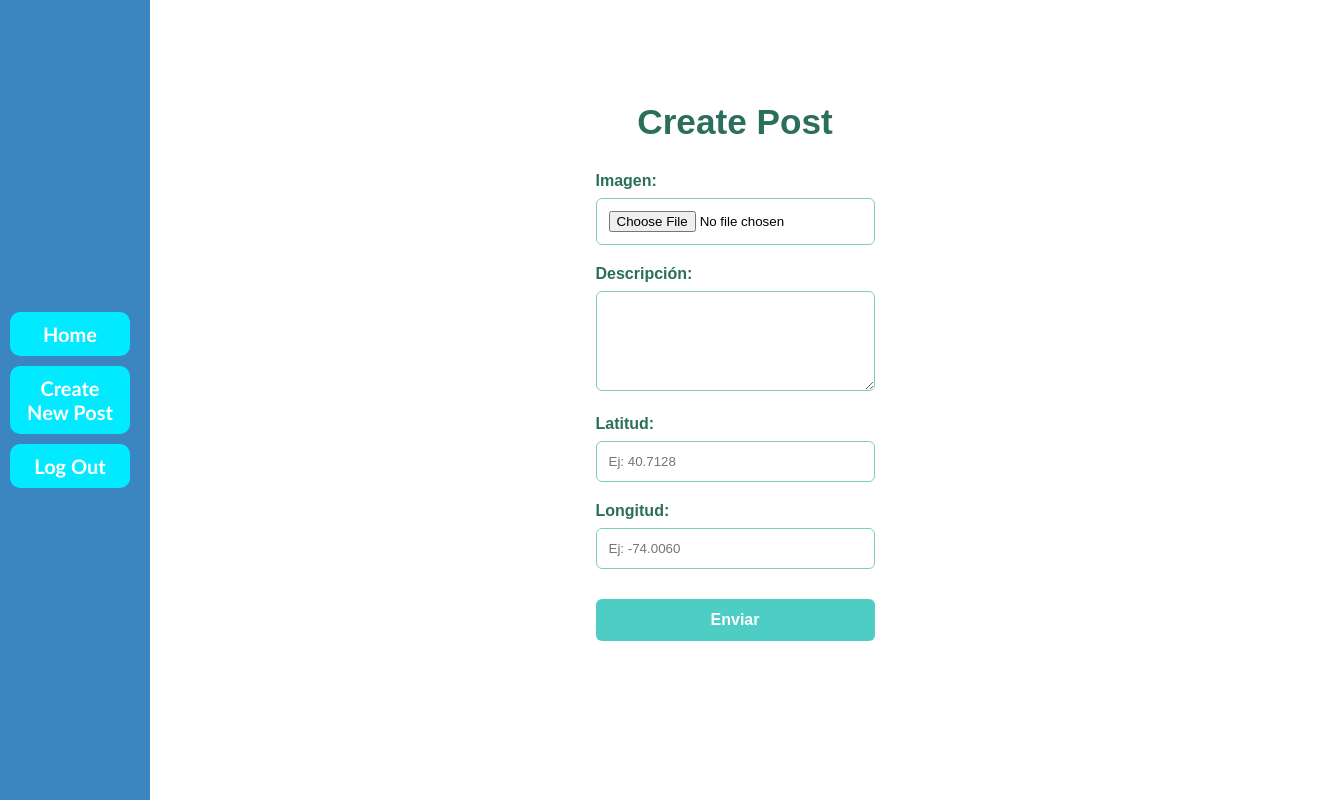
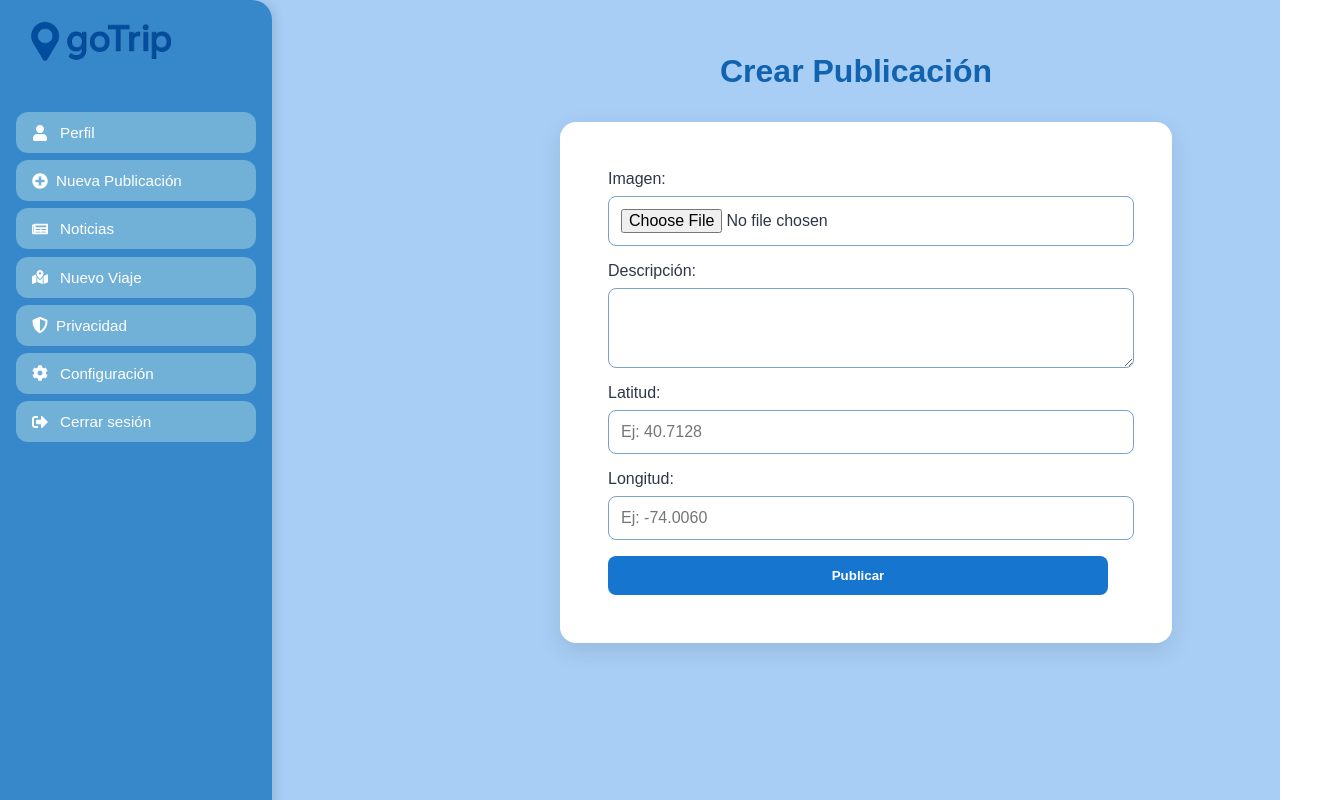
Before and after one commit to anmadb/prototipoTFG, a React (Vite) app in the folder Frontend/: page /createPost in a window 1280 px wide. Shown: the whole page, 1320 px wide, since content can reach past the window. Built offline with nearby package versions, Linux system fonts and the light colour scheme; no server answers.

Commit message:
FRONT privacidad/create-post

```diff
--- a/Frontend/package.json
+++ b/Frontend/package.json
@@ -34,6 +34,6 @@
     "eslint-plugin-react-hooks": "^5.0.0",
     "eslint-plugin-react-refresh": "^0.4.18",
     "globals": "^15.14.0",
-    "vite": "^6.1.0"
+    "vite": "^6.3.5"
   }
 }
--- a/Frontend/src/App.jsx
+++ b/Frontend/src/App.jsx
@@ -5,6 +5,7 @@ import Home from './components/pages/Home.jsx'
 import CreatePost from './components/pages/CreatePost.jsx'
 import RegisterPage from './components/pages/RegisterPage.jsx'
 import LoginPage from './components/pages/LoginPage.jsx';
+import Privacy from "./components/pages/Privacy.jsx";
 
 function App() {
   return (
@@ -16,6 +17,7 @@ function App() {
         <Route path="/Register" element={<RegisterPage />} />
         <Route path="/" element={<LoginPage />} />
         <Route path="/Login" element={<LoginPage />} />
+        <Route path="/privacy" element={<Privacy />} />
       </Routes>
     </BrowserRouter>
   )
--- a/Frontend/src/components/pages/CreatePost.css
+++ b/Frontend/src/components/pages/CreatePost.css
@@ -1,94 +1,94 @@
-.content-w-navbar {
-    padding: 20px;
+
+  /* Layout general */
+.create-post-page {
+  display: flex;
+  min-height: 100vh;
+  background-color: #a8cef5;
+}
+
+/* Parte derecha donde va el form */
+.form-section {
+  flex: 1;
+  padding: 2rem;
   display: flex;
   flex-direction: column;
-    align-items: center;
-    justify-content: center;
-    min-height: calc(100vh - 120px);
+  align-items: flex-start;
+  padding-left: 35rem;
 }
 
-  h1 {
+.title {
+  font-size: 2rem;
+  font-weight: bold;
+  color: #1163af;
+  margin-bottom: 2rem;
   text-align: center;
-    margin-bottom: 30px;
-    color: #2a6f5b;
-    font-size: 2.2rem;
+  display: flex;
+   align-items: flex-start;
+  padding-left: 10rem;
 }
 
-  .form-container {
-    width: 90%;
+
+.post-form {
+  background: white;
+  padding: 3rem 4rem 3rem 3rem;
+  border-radius: 1rem;
+  box-shadow: 0 8px 24px rgba(0, 0, 0, 0.1);
+  width: 100%;
   max-width: 500px;
-    margin: 20px auto;
-    padding: 30px;
-    border-radius: 12px;
-    background-color: #f0fff8;
-    box-shadow: 0 4px 15px rgba(42, 111, 91, 0.2);
-    border: 1px solid #7fcdbb;
+  display: flex;
+  flex-direction: column;
+  gap: 1rem;
 }
 
-  .form-group {
-    margin-bottom: 20px;
+/* Labels e inputs */
+.post-form label {
+  font-weight: 500;
+  color: #2d3748;
+  display: flex;
+  flex-direction: column;
+  gap: 0.5rem;
 }
 
-  label {
-    display: block;
-    margin-bottom: 8px;
-    color: #2a6f5b;
-    font-weight: 600;
+.post-form input[type="text"],
+.post-form input[type="number"],
+.post-form textarea,
+.post-form input[type="file"] {
+  padding: 0.75rem;
+  border: 1px solid #7aa1cc;
+  border-radius: 0.5rem;
+  font-size: 1rem;
+  width: 100%;
 }
 
-  input[type="text"],
-  input[type="number"],
-  input[type="file"],
-  textarea {
-    width: 100%;
-    padding: 12px;
-    border: 1px solid #7fcdbb;
-    border-radius: 6px;
-    box-sizing: border-box;
-    background-color: #ffffff;
-    transition: all 0.3s ease;
+/* Imagen previa */
+.image-preview {
+  max-width: 100%;
+  max-height: 200px;
+  object-fit: cover;
+  border-radius: 0.5rem;
+  margin-top: 0.5rem;
 }
 
-  input[type="text"]:focus,
-  input[type="number"]:focus,
-  textarea:focus {
-    outline: none;
-    border-color: #2a6f5b;
-    box-shadow: 0 0 0 2px rgba(42, 111, 91, 0.2);
-  }
-
-  textarea {
-    resize: vertical;
-    min-height: 100px;
-  }
-
-  .image-preview {
-    margin-top: 15px;
-    text-align: center;
-  }
-
-  .image-preview img {
-    border-radius: 6px;
-    border: 1px solid #7fcdbb;
-    box-shadow: 0 2px 8px rgba(0,0,0,0.1);
-  }
-
+/* Botón de enviar */
 .submit-btn {
-    background-color: #4ecdc4;
+  background-color: #1675ce;
   color: white;
-    padding: 12px 20px;
+  font-weight: bold;
   border: none;
-    border-radius: 6px;
+  padding: 0.75rem;
+  border-radius: 0.5rem;
   cursor: pointer;
-    font-size: 16px;
-    font-weight: 600;
-    width: 100%;
-    transition: all 0.3s ease;
-    margin-top: 10px;
+  transition: background-color 0.3s ease;
 }
 
 .submit-btn:hover {
-    background-color: #2a6f5b;
-    transform: translateY(-2px);
-    box-shadow: 0 4px 8px rgba(42, 111, 91, 0.3);
+  background-color: #009acd;
 }
+
+/* Mensaje de feedback */
+.feedback-msg {
+  margin-top: 1rem;
+  font-weight: 500;
+  text-align: center;
+  color: #2b6cb0;
+}
--- a/Frontend/src/components/pages/CreatePost.jsx
+++ b/Frontend/src/components/pages/CreatePost.jsx
@@ -1,14 +1,15 @@
 
-import Navbar from "../navbar/Navbar.jsx";
-import "../navbar/Navbar.css";
+import Sidebar from "../sidebar/Sidebar.jsx";
+import "../sidebar/Sidebar.css";
 import { useState, useEffect } from "react";
 import { getCookie, checkIsLogged } from "../../scripts/logged.js";
-import './CreatePost.css'
+import './CreatePost.css';
 
 export default function CreatePost() {
     const [isLogged, setIsLogged] = useState(null);
     const [userId, setUserId] = useState(null);
     const [preview, setPreview] = useState(null);
+    const [feedback, setFeedback] = useState("");
 
     const handleImageChange = (e) => {
         const file = e.target.files[0];
@@ -23,6 +24,7 @@ export default function CreatePost() {
 
     const handleSubmit = async (e) => {
         e.preventDefault();
+        setFeedback("");
 
         try {
             const formData = new FormData();
@@ -38,12 +40,6 @@ export default function CreatePost() {
             formData.append('latitude', document.getElementById('latitud').value);
             formData.append('longitude', document.getElementById('longitud').value);
 
-            // Verificación en consola
-            console.log("Datos a enviar:");
-            for (let [key, value] of formData.entries()) {
-                console.log(key, value);
-            }
-
             const response = await fetch(`${import.meta.env.VITE_BACKEND_URL}/api/posts`, {
                 method: 'POST',
                 body: formData
@@ -54,12 +50,11 @@ export default function CreatePost() {
                 throw new Error(`Error ${response.status}: ${errorText}`);
             }
 
-
-            window.location.href = '/home';
-
+            setFeedback("¡Publicación creada exitosamente!");
+            setTimeout(() => window.location.href = '/home', 1500);
         } catch (error) {
             console.error('Error al enviar el formulario:', error);
-            alert('Error: ' + error.message);
+            setFeedback('Error: ' + error.message);
         }
     };
 
@@ -71,72 +66,38 @@ export default function CreatePost() {
                 if (login.res === "false") {
                     setTimeout(() =>window.location.href = "/" , 300)
                 } else {
-                    setUserId(login.id);setTimeout(() => setIsLogged(login.res), 200)
+                    setUserId(login.id); setTimeout(() => setIsLogged(login.res), 200)
                 }
             })
-
-    } , [])
+    }, []);
 
     return (
-        <>
-            <Navbar/>
-            <main className="content-w-navbar">
-                <h1>Create Post</h1>
-                <form onSubmit={handleSubmit}>
-                    <div className="form-group">
-                        <label htmlFor="imagen">Imagen:</label>
-                        <input
-                            type="file"
-                            id="imagen"
-                            name="imagen"
-                            accept="image/*"
-                            onChange={handleImageChange}
-                            required
-                        />
-                        {preview && (
-                            <div className="image-preview">
-                                <img src={preview} alt="Vista previa" style={{ maxWidth: '200px', maxHeight: '200px' }} />
-                            </div>
-                        )}
-                    </div>
+        <div className="create-post-page">
+            <Sidebar />
+            <div className="form-section">
+                <h1 className="title">Crear Publicación</h1>
+                <form className="post-form" onSubmit={handleSubmit}>
+                    <label>Imagen:
+                        <input type="file" id="imagen" name="imagen" accept="image/*" onChange={handleImageChange} required />
+                    </label>
+                    {preview && <img className="image-preview" src={preview} alt="Vista previa" />}
 
-                    <div className="form-group">
-                        <label htmlFor="descripcion">Descripción:</label>
-                        <textarea
-                            id="descripcion"
-                            name="descripcion"
-                            required
-                            rows="4"
-                        />
-                    </div>
+                    <label>Descripción:
+                        <textarea id="descripcion" name="descripcion" required rows="3" />
+                    </label>
 
-                    <div className="form-group">
-                        <label htmlFor="latitud">Latitud:</label>
-                        <input
-                            type="number"
-                            id="latitud"
-                            name="latitud"
-                            required
-                            step="any"
-                            placeholder="Ej: 40.7128"
-                        />
-                    </div>
+                    <label>Latitud:
+                        <input type="number" id="latitud" name="latitud" required step="any" placeholder="Ej: 40.7128" />
+                    </label>
 
-                    <div className="form-group">
-                        <label htmlFor="longitud">Longitud:</label>
-                        <input
-                            type="number"
-                            id="longitud"
-                            name="longitud"
-                            required
-                            step="any"
-                            placeholder="Ej: -74.0060"
-                        />
-                    </div>
+                    <label>Longitud:
+                        <input type="number" id="longitud" name="longitud" required step="any" placeholder="Ej: -74.0060" />
+                    </label>
 
-                    <button type="submit" className="submit-btn">Enviar</button>
+                    <button type="submit" className="submit-btn">Publicar</button>
+                    {feedback && <p className="feedback-msg">{feedback}</p>}
                 </form>
-            </main>
-        </>
+            </div>
+        </div>
     );
 }
--- /dev/null
+++ b/Frontend/src/components/pages/Privacy.css
@@ -0,0 +1,81 @@
+.privacy-page {
+  display: flex;
+  min-height: 100vh;
+  background-color: #a8cef5;
+}
+
+.privacy-section {
+ flex: 1;
+  padding: 2rem;
+  display: flex;
+  flex-direction: column;
+  align-items: flex-start;
+  padding-left: 35rem;
+}
+
+.privacy-title {
+  font-size: 2rem;
+  font-weight: bold;
+  color: #1163af;
+  margin-bottom: 2rem;
+  text-align: center;
+  padding-left: 6rem;
+}
+
+.privacy-card {
+  background: white;
+  padding: 2rem;
+  border-radius: 1rem;
+  width: 100%;
+  max-width: 550px;
+  box-shadow: 0 8px 24px rgba(0, 0, 0, 0.1);
+  display: flex;
+  flex-direction: column;
+  gap: 1.5rem;
+}
+
+.privacy-option label {
+  display: block;
+  font-weight: 500;
+  margin-bottom: 0.5rem;
+  color: #2d3748;
+}
+
+.privacy-option select,
+.privacy-option input[type="checkbox"],
+.privacy-option button {
+  padding: 0.75rem;
+  border: 1px solid #cbd5e0;
+  border-radius: 0.5rem;
+  font-size: 1rem;
+  width: 100%;
+  background-color: #edf2f7;
+  cursor: not-allowed;
+}
+
+.privacy-option.danger button {
+  background-color: #f56565;
+  color: white;
+  font-weight: bold;
+}
+
+.privacy-option.danger label {
+  color: #c53030;
+}
+
+
+.save-btn {
+  margin-top: 2rem;
+  padding: 0.75rem 1.5rem;
+  background-color: #1675ce;
+  color: white;
+  font-weight: bold;
+  border: none;
+  border-radius: 0.5rem;
+  cursor: pointer;
+  transition: background-color 0.3s ease;
+}
+
+.save-btn:hover {
+  background-color: #1485aa;
+}
--- /dev/null
+++ b/Frontend/src/components/pages/Privacy.jsx
@@ -0,0 +1,66 @@
+import React from "react";
+import { useNavigate } from "react-router-dom";
+import Navbar from "../navbar/Navbar.jsx";
+import Sidebar from "../sidebar/Sidebar.jsx";
+import "../navbar/Navbar.css";
+import "../sidebar/Sidebar.css";
+import "./Privacy.css";
+
+export default function Privacy() {
+  const navigate = useNavigate();
+
+  const handleSaveClick = () => {
+    // Aquí iría la lógica de guardado futuro
+    navigate("/home");
+  };
+
+  return (
+    <div className="privacy-page">
+      <Sidebar />
+      <div className="privacy-section">
+
+        <h1 className="privacy-title">Configuración de Privacidad</h1>
+        <div className="privacy-card">
+
+          <div className="privacy-option">
+            <label>¿Quién puede ver tu perfil?</label>
+            <select>
+              <option>Público</option>
+              <option>Solo amigos</option>
+              <option>Privado</option>
+            </select>
+          </div>
+
+          <div className="privacy-option">
+            <label>¿Quién puede comentar en tus publicaciones?</label>
+            <select>
+              <option>Todos</option>
+              <option>Solo seguidores</option>
+              <option>Nadie</option>
+            </select>
+          </div>
+
+          <div className="privacy-option">
+            <label>Solicitudes de seguimiento</label>
+            <select>
+              <option>Aceptación manual</option>
+              <option>Aceptar automáticamente</option>
+            </select>
+          </div>
+
+
+          <div className="privacy-option danger">
+            <label>Eliminar cuenta permanentemente</label>
+            <button>Eliminar cuenta</button>
+          </div>
+
+        </div>
+
+        <button className="save-btn" onClick={handleSaveClick}>
+          Guardar configuración
+        </button>
+
+      </div>
+    </div>
+  );
+}
--- a/Frontend/src/components/sidebar/Sidebar.jsx
+++ b/Frontend/src/components/sidebar/Sidebar.jsx
@@ -34,7 +34,12 @@ const Sidebar = () => {
           <FaNewspaper className="icon" /> Noticias
         </li>
         <li><FaMapMarkedAlt className="icon" /> Nuevo Viaje</li>
-        <li><FaShieldAlt className="icon" /> Privacidad</li>
+        <li>
+          <Link to="/privacy" className="menu-link">
+            <FaShieldAlt className="icon" /> Privacidad
+          </Link>
+        </li>
+
         <li><FaCog className="icon" /> Configuración</li>
 
         <li onClick={handleLogout} className="menu-link" style={{ cursor: "pointer" }}>
```
Also changed, not shown: 1 other file (tests, documents, lock files or other folders). Lines whose indentation alone changed are shown as unchanged.
